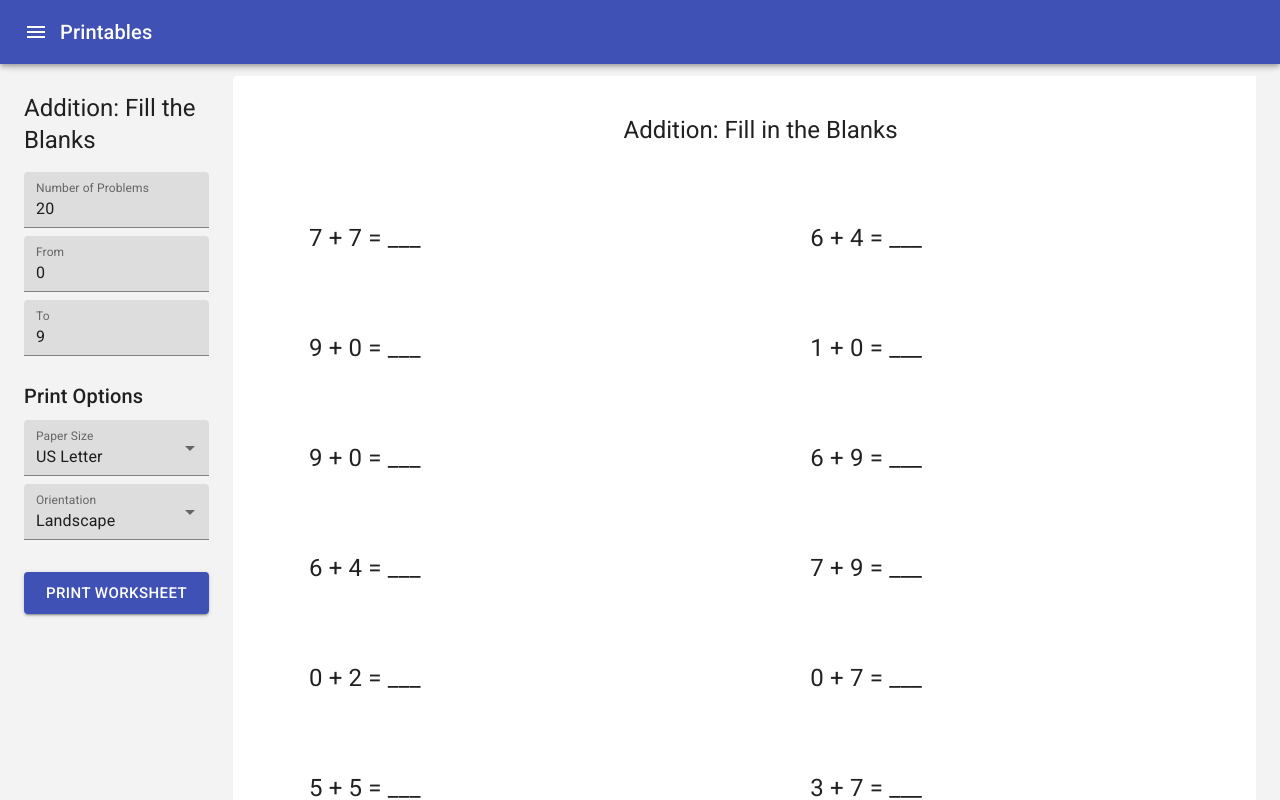
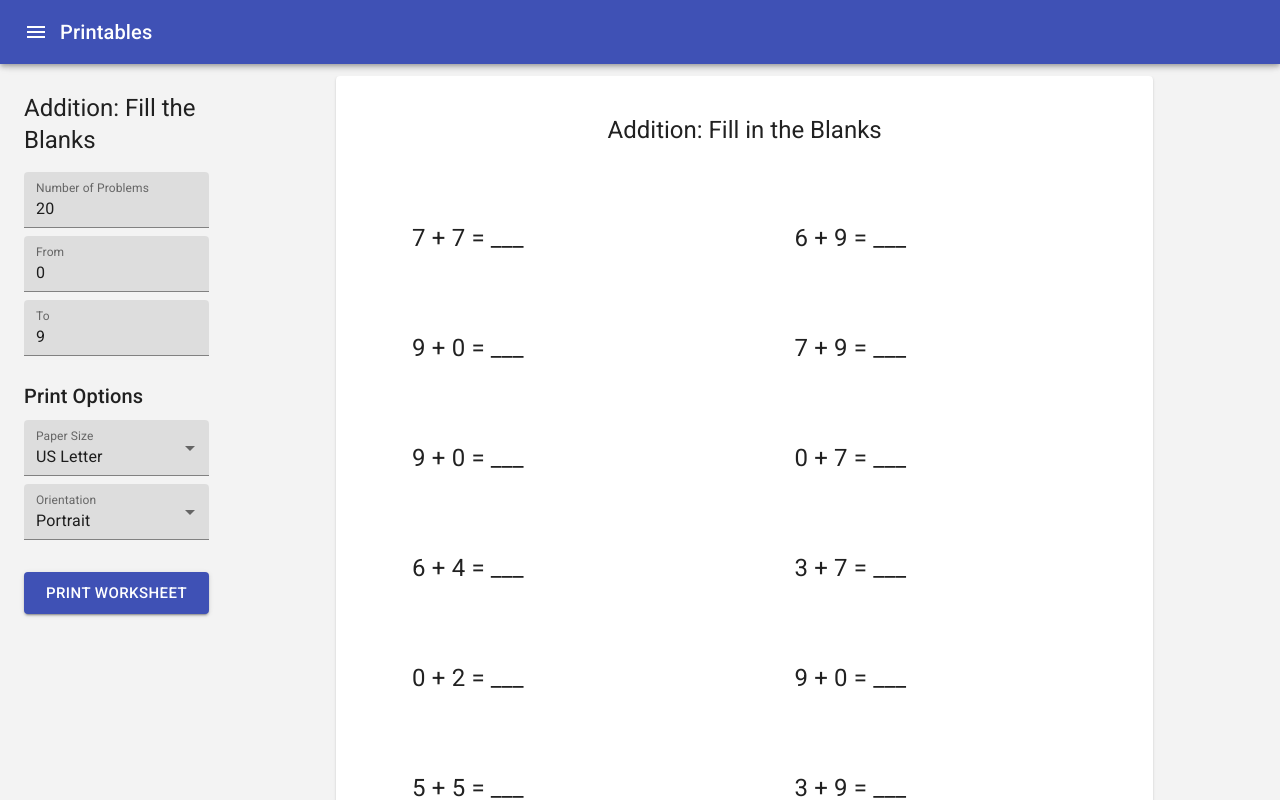
Before and after one commit to brainchild-projects/printables, a React (Create React App) app: page /addition-fill-the-blanks in a window 1280 px wide. Shown: the top 800 px of the page. Built offline with nearby package versions, Linux system fonts and the light colour scheme.

Commit message:
feat: set default orientation per printable

```diff
--- a/src/components/PaperOptionsProvider.tsx
+++ b/src/components/PaperOptionsProvider.tsx
@@ -71,7 +71,7 @@ function PaperOptionsProvider({
 
 PaperOptionsProvider.defaultProps = {
   margin: '10mm',
-  orientation: 'landscape',
+  orientation: 'portrait',
   scale: 1,
 };
 
--- a/src/components/PrintableUI.tsx
+++ b/src/components/PrintableUI.tsx
@@ -33,12 +33,15 @@ interface PrintableUIProps {
   children: ReactNode;
   customizeForm: ReactNode;
   title: string;
+  defaultOrientation?: 'portrait' | 'landscape' | undefined;
 }
 
-function PrintableUI({ children, title, customizeForm }: PrintableUIProps): JSX.Element {
+function PrintableUI({
+  children, title, customizeForm, defaultOrientation,
+}: PrintableUIProps): JSX.Element {
   const classes = pageStyles();
   return (
-    <PaperOptionsProvider>
+    <PaperOptionsProvider orientation={defaultOrientation}>
       <Grid container spacing={3} className={`${classes.container} print-ignore`}>
         <Grid item xs={3} sm={2} className={`${classes.column} no-print`}>
           <section aria-label="Customize Form" className={classes.sideColumn}>
@@ -56,4 +59,8 @@ function PrintableUI({ children, title, customizeForm }: PrintableUIProps): JSX.
   );
 }
 
+PrintableUI.defaultProps = {
+  defaultOrientation: undefined,
+};
+
 export default PrintableUI;
--- a/src/pages/calendar/CalendarPage.tsx
+++ b/src/pages/calendar/CalendarPage.tsx
@@ -23,6 +23,7 @@ const CalendarPage = (): JSX.Element => {
   return (
     <PrintableUI
       title="Calendar"
+      defaultOrientation="landscape"
       customizeForm={(
         <CustomizeCalendarForm
           onBeforePrint={onPrint}
```
